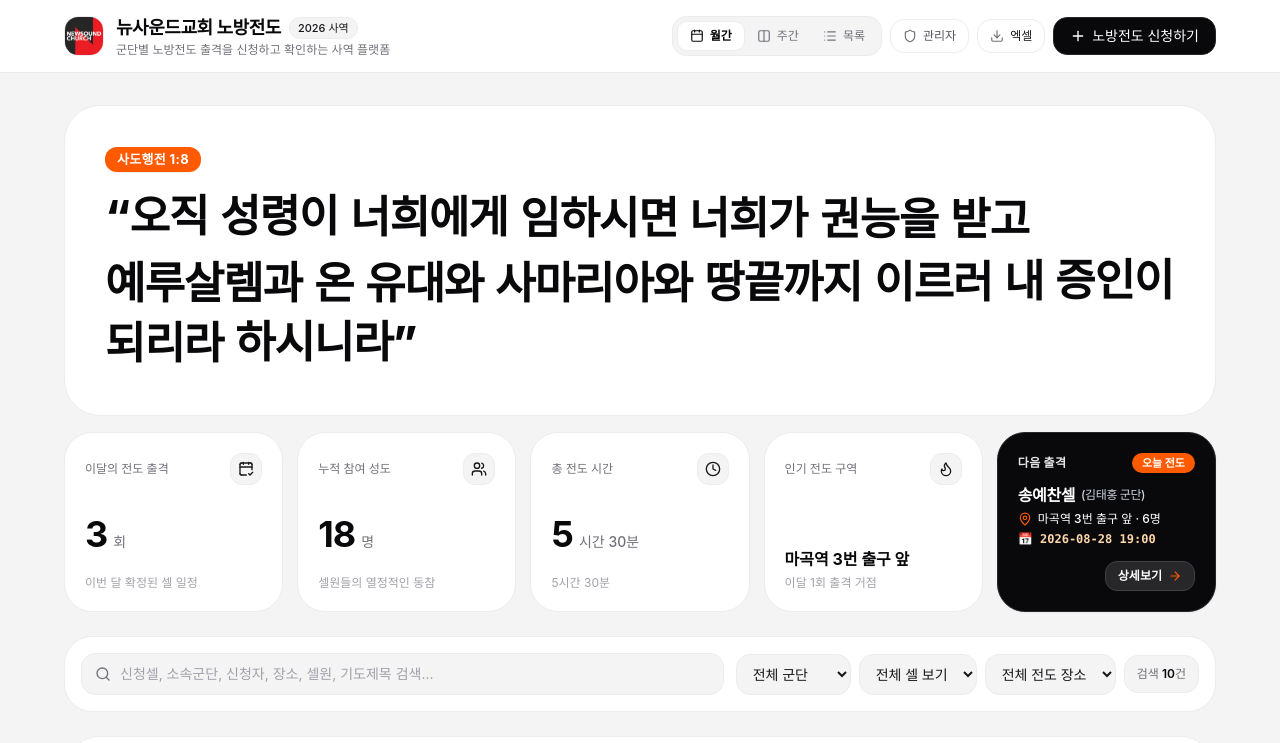
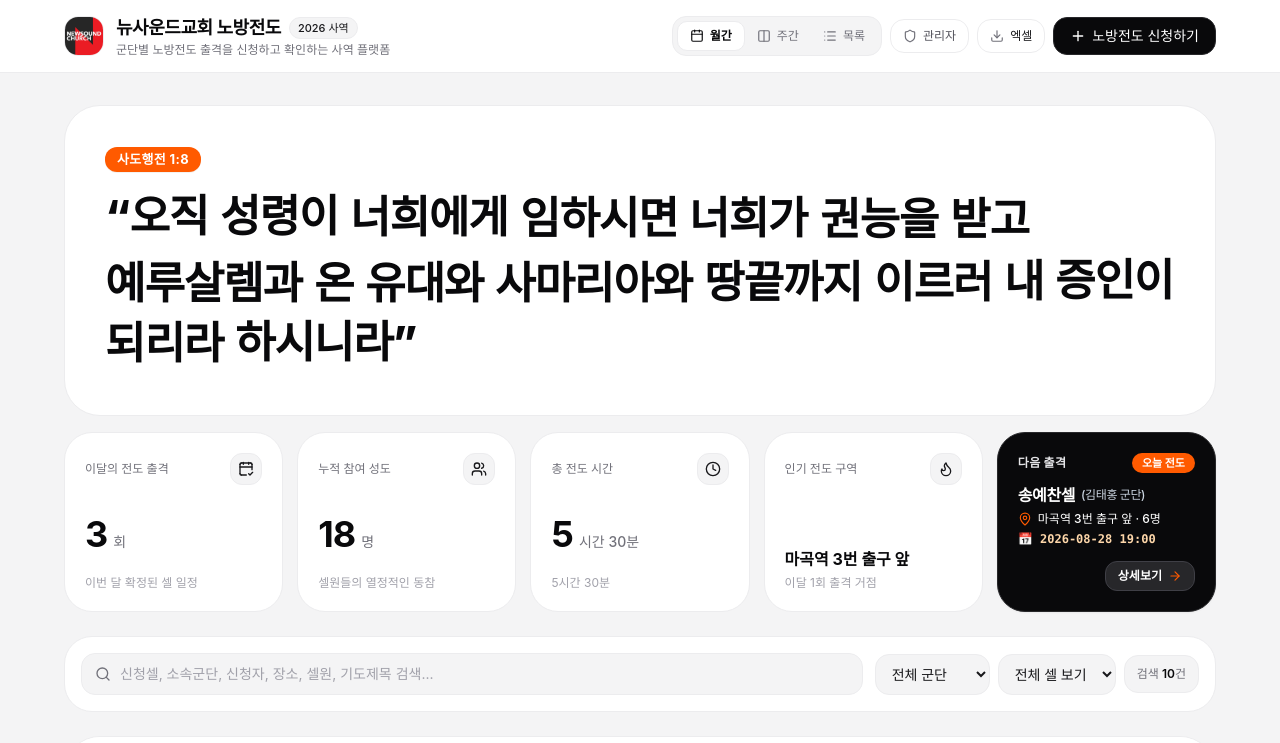
Before and after one commit to syc5032-code/newsound-evangelism, a React (Vite) app: page / in a window 1280 px wide. Shown: the top 743 px of the page. Built offline with nearby package versions, Linux system fonts and the light colour scheme; a web font is replaced by a local one.

Commit message:
fix: remove numbering from corps dropdown and remove location dropdown from filter bar

```diff
--- a/src/App.tsx
+++ b/src/App.tsx
@@ -27,7 +27,6 @@ export function App() {
   const [searchQuery, setSearchQuery] = useState('');
   const [selectedCell, setSelectedCell] = useState('');
   const [selectedCorps, setSelectedCorps] = useState('');
-  const [selectedLocation, setSelectedLocation] = useState('');
 
   // 3. Admin & Auth State
   const [isAdmin, setIsAdmin] = useState<boolean>(() => {
@@ -85,8 +84,6 @@ export function App() {
       if (selectedCell && item.cellName !== selectedCell) return false;
       // Corps filter
       if (selectedCorps && item.corpsName !== selectedCorps) return false;
-      // Location filter
-      if (selectedLocation && item.location !== selectedLocation) return false;
       // Search query
       if (searchQuery.trim()) {
         const q = searchQuery.toLowerCase();
@@ -102,7 +99,7 @@ export function App() {
       }
       return true;
     });
-  }, [schedules, selectedCell, selectedCorps, selectedLocation, searchQuery]);
+  }, [schedules, selectedCell, selectedCorps, searchQuery]);
 
   // Calendar days grid
   const calendarDays = useMemo(() => {
@@ -218,7 +215,6 @@ export function App() {
     setSearchQuery('');
     setSelectedCell('');
     setSelectedCorps('');
-    setSelectedLocation('');
   };
 
   return (
@@ -266,8 +262,6 @@ export function App() {
           onSelectedCellChange={setSelectedCell}
           selectedCorps={selectedCorps}
           onSelectedCorpsChange={setSelectedCorps}
-          selectedLocation={selectedLocation}
-          onSelectedLocationChange={setSelectedLocation}
           onResetFilters={handleResetFilters}
           totalFilteredCount={filteredSchedules.length}
           availableCells={availableCells}
--- a/src/components/ApplicationModal.tsx
+++ b/src/components/ApplicationModal.tsx
@@ -283,9 +283,9 @@ export const ApplicationModal: React.FC<ApplicationModalProps> = ({
                 className="w-full pl-3.5 pr-10 py-2.5 text-sm font-semibold bg-slate-50 hover:bg-slate-100/80 focus:bg-white border border-slate-200 rounded-xl focus:outline-none focus:ring-2 focus:ring-blue-500/20 focus:border-blue-500 transition-all appearance-none cursor-pointer text-slate-800"
               >
                 <option value="" disabled>군단을 선택해주세요</option>
-                {CORPS_PRESETS.map((preset, idx) => (
+                {CORPS_PRESETS.map((preset) => (
                   <option key={preset} value={preset}>
-                    {idx + 1}. {preset}
+                    {preset}
                   </option>
                 ))}
                 <option value="__custom__">✏️ 직접 입력하기</option>
--- a/src/components/FilterBar.tsx
+++ b/src/components/FilterBar.tsx
@@ -1,6 +1,6 @@
 import React from 'react';
 import { Search, RotateCcw } from 'lucide-react';
-import { CELL_PRESETS, CORPS_PRESETS, LOCATION_PRESETS } from '../data/presetData';
+import { CELL_PRESETS, CORPS_PRESETS } from '../data/presetData';
 
 interface FilterBarProps {
   searchQuery: string;
@@ -9,8 +9,6 @@ interface FilterBarProps {
   onSelectedCellChange: (cell: string) => void;
   selectedCorps: string;
   onSelectedCorpsChange: (corps: string) => void;
-  selectedLocation: string;
-  onSelectedLocationChange: (loc: string) => void;
   onResetFilters: () => void;
   totalFilteredCount: number;
   availableCells?: string[];
@@ -23,13 +21,11 @@ export const FilterBar: React.FC<FilterBarProps> = ({
   onSelectedCellChange,
   selectedCorps,
   onSelectedCorpsChange,
-  selectedLocation,
-  onSelectedLocationChange,
   onResetFilters,
   totalFilteredCount,
   availableCells,
 }) => {
-  const isFiltered = searchQuery !== '' || selectedCell !== '' || selectedCorps !== '' || selectedLocation !== '';
+  const isFiltered = searchQuery !== '' || selectedCell !== '' || selectedCorps !== '';
 
   const cellsList = availableCells && availableCells.length > 0 ? availableCells : CELL_PRESETS;
 
@@ -95,24 +91,6 @@ export const FilterBar: React.FC<FilterBarProps> = ({
           ))}
         </select>
 
-        {/* Location Selector */}
-        <select
-          value={selectedLocation}
-          onChange={(e) => onSelectedLocationChange(e.target.value)}
-          className={`flex-1 sm:flex-initial text-xs sm:text-sm py-2.5 px-3 rounded-[14px] border transition-all cursor-pointer font-medium ${
-            selectedLocation
-              ? 'bg-[#09090b] text-[#ffffff] border-[#09090b]'
-              : 'bg-[#f4f4f5] text-[#18181b] border-[#ececee] hover:bg-[#ececee]/60'
-          } focus:outline-none focus:border-[#09090b]`}
-        >
-          <option value="" className="bg-[#ffffff] text-[#18181b]">전체 전도 장소</option>
-          {LOCATION_PRESETS.map((loc) => (
-            <option key={loc} value={loc} className="bg-[#ffffff] text-[#18181b]">
-              {loc}
-            </option>
-          ))}
-        </select>
-
         {/* Reset Filter Button */}
         {isFiltered && (
           <button
```
